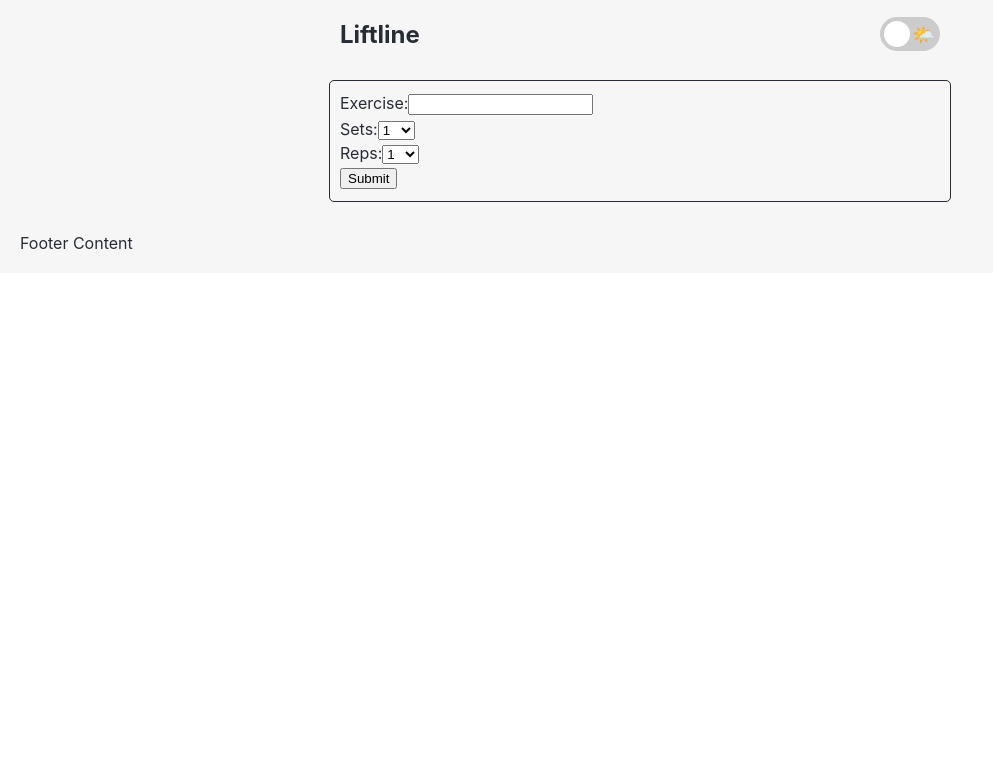
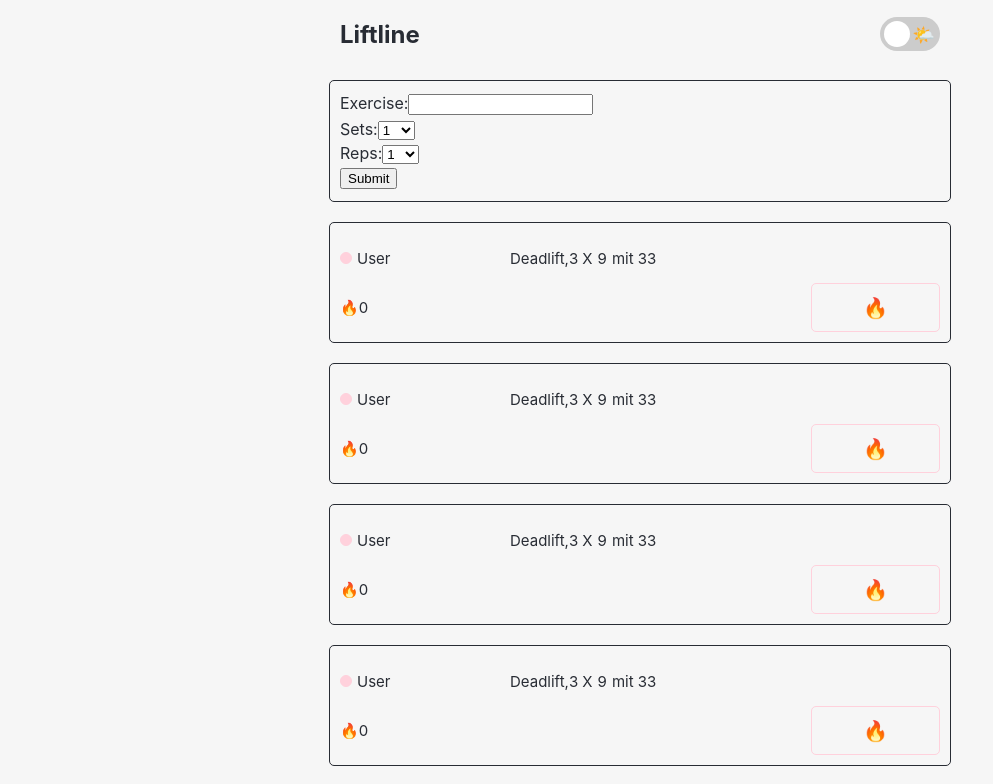
Before and after one commit to leonardkulms/liftline, a React (Create React App) app: page / in a window 1280 px wide. Shown: the top 784 px of the page, without its empty margins (0-993 px from the left). Built offline with nearby package versions, Linux system fonts and the light colour scheme.

Commit message:
improve generating random fake lifts

```diff
--- a/src/components/LiftLine.js
+++ b/src/components/LiftLine.js
@@ -6,29 +6,30 @@ function LiftLine(props) {
   const [lifts, setLifts] = useState([])
 
   const addLift = (newLift)  => {
-    setLifts([...lifts, newLift])
+    setLifts([ newLift, ...lifts ])
   }
 
   // use only on the first render
-  // useEffect( () => {
-  //   let exercises = ['Bench', 'Deadlift','Squat']
-  //   let random_item = (items) => items[Math.floor(Math.random()*items.length)]
+  useEffect( () => {
+    let exercises = ['Bench', 'Deadlift','Squat']
+    let random_item = (items) => items[Math.floor(Math.random()*items.length)]
 
-  //   let fakeData = new Array(20).fill([{
-  //     exercise: random_item(exercises),
-  //     sets: 1 + Math.floor(Math.random()* 5),
-  //     reps: 1 + Math.floor(Math.random()* 10),
-  //     weight: Math.floor(Math.random()*120),
-  //     likedByUser: Math.floor(Math.random()*2),
-  //     fireCount: Math.floor(Math.random()*30)
-  //   }]).flat();
+    let fakeData = new Array(20).fill([{
+      exercise: random_item(exercises),
+      sets: 1 + Math.floor(Math.random()* 5),
+      reps: 1 + Math.floor(Math.random()* 10),
+      weight: Math.floor(Math.random()*120),
+      likedByUser: Math.floor(Math.random()*2),
+      fireCount: Math.floor(Math.random()*30)
+    }]).flat();
 
-  //   setLifts(lifts => fakeData)
-  // }, [])
+    setLifts(lifts => fakeData)
+  }, [])
 
   return(
     <ul className="app--liftline">
       <NewLift theme = { props.theme } addLift = { addLift }/>
+
       { lifts.map( lift => <Lift
           theme= { props.theme }
           sets={ lift.sets }
@@ -37,6 +38,7 @@ function LiftLine(props) {
           exercise={ lift.exercise }
           fireCount={lift.fireCount }
           likedByUser={ lift.likedByUser }/>) }
+
     </ul>
   )
 }
```
